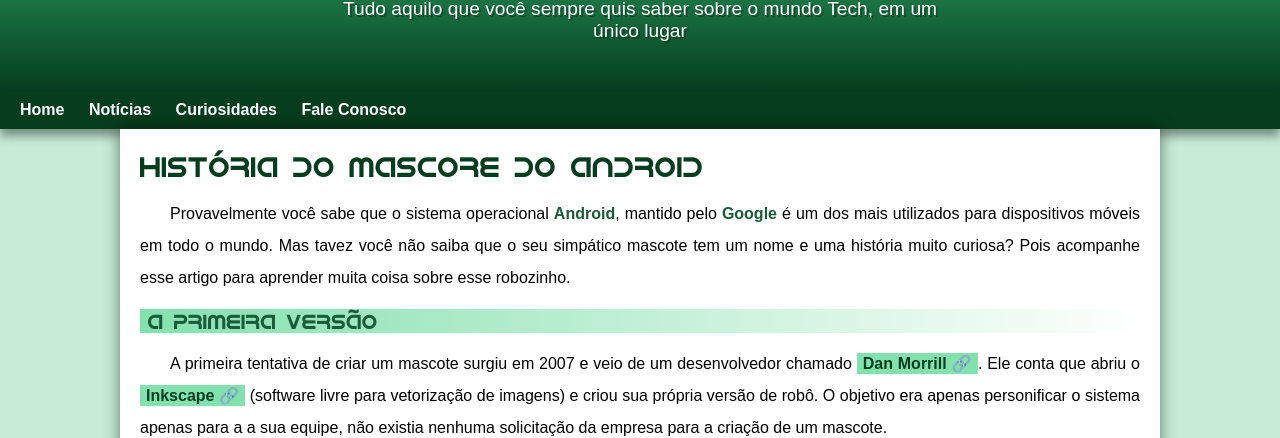
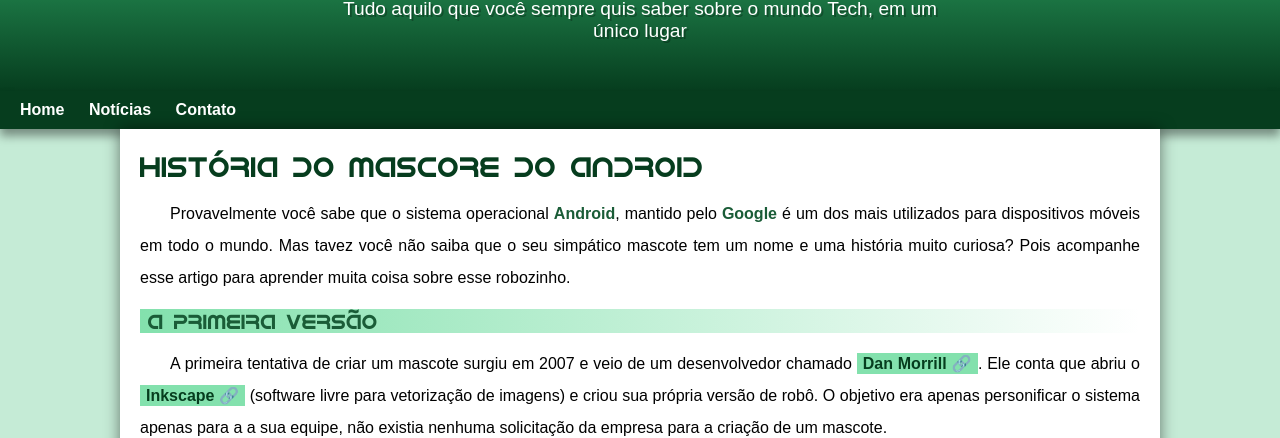
Before and after one commit to adielalves92/projeto-android, a plain HTML site: page index.html.html in a window 1280 px wide. Shown: the part 89-527 px from the top of the page. Drawn offline with Linux system fonts and the light colour scheme.

Commit message:
Problema de padding corrigido

```diff
--- a/estilo/style.css
+++ b/estilo/style.css
@@ -65,7 +65,7 @@ header > p {
     color: white;
     max-width: 600px;
     margin: auto;
-    padding: 0px 10px;
+    padding: 0px 10px 30px 10px;
     text-shadow: 2px 2px 0px rgba(0, 0, 0, 0.267);
 }
 
--- a/index.html.html
+++ b/index.html.html
@@ -15,8 +15,7 @@
     <nav>
         <a href="#">Home</a>
         <a href="#">Notícias</a>
-        <a href="#">Curiosidades</a>
-        <a href="#">Fale Conosco</a>
+        <a href="#">Contato</a>
     </nav>
     <main>
         <article>
```
